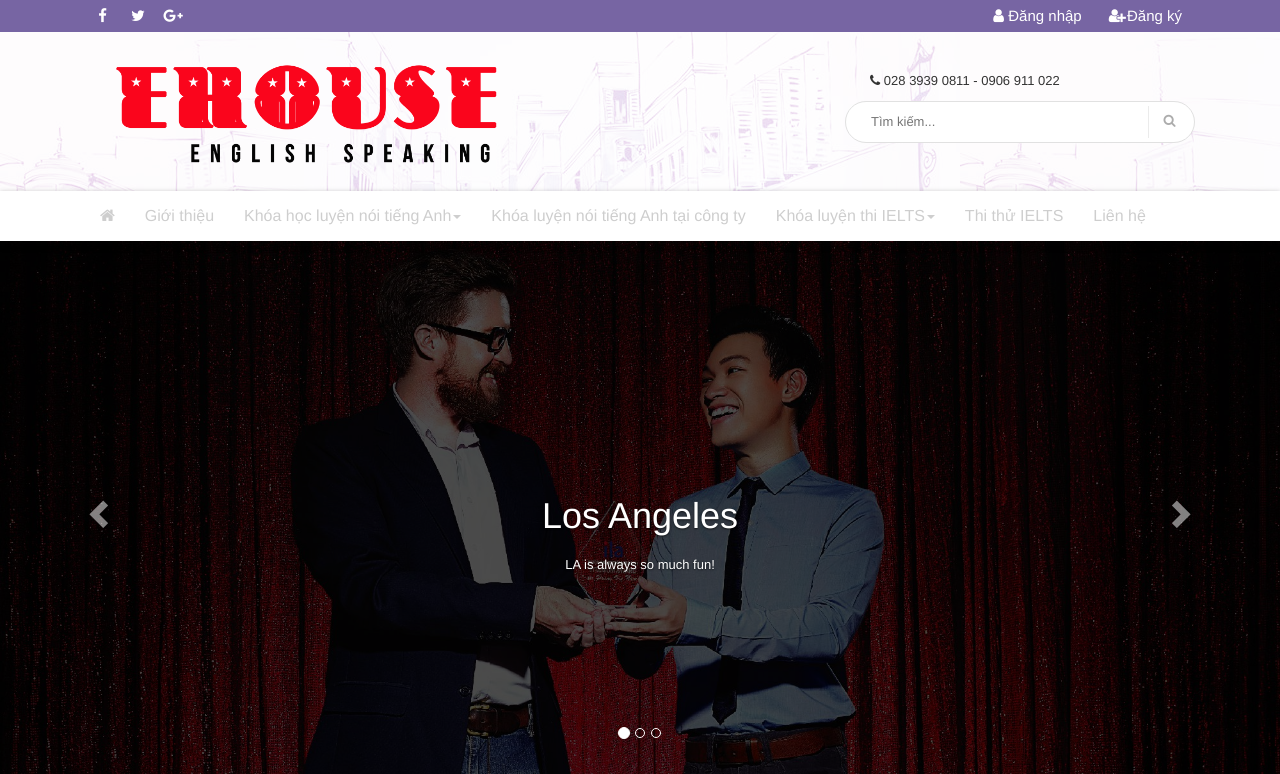
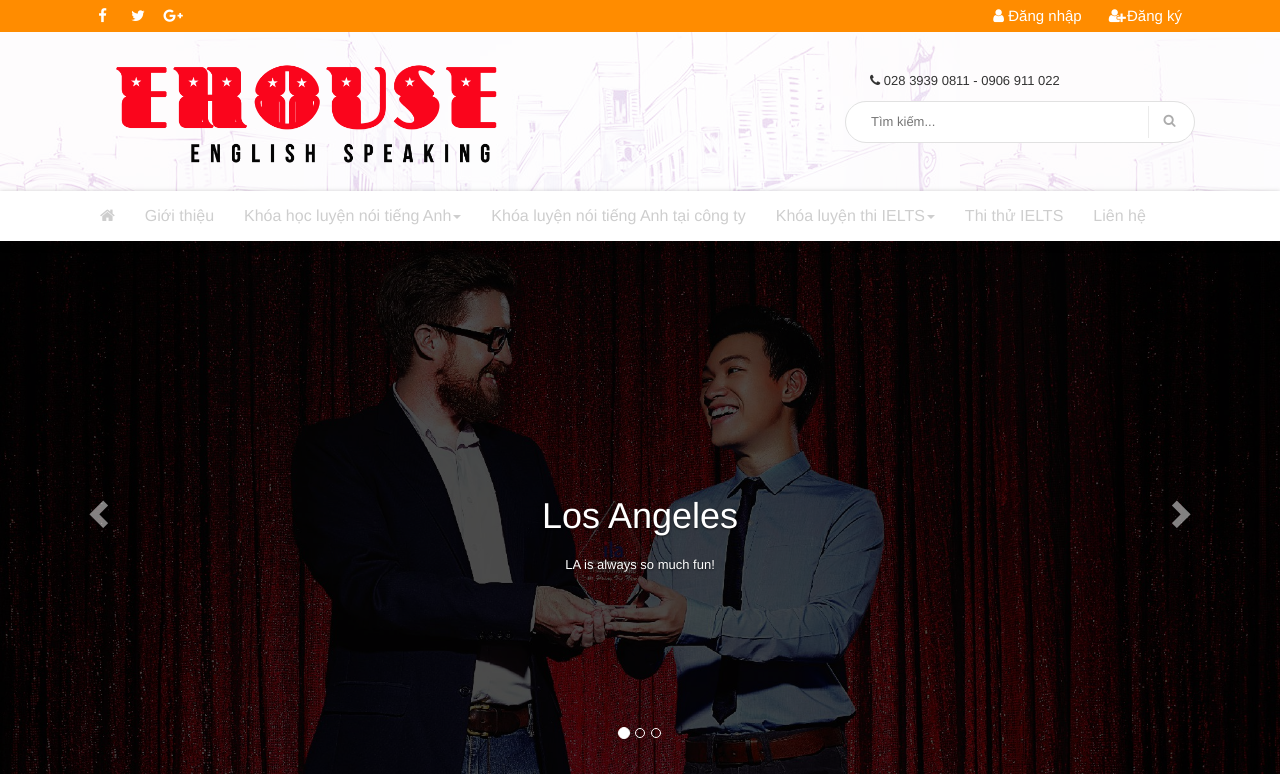
Before and after one commit to minhsu57/ehouse, a CodeIgniter app: page /project/index.php/home/index in a window 1280 px wide. Shown: the top 774 px of the page. Run offline with CodeIgniter, Linux system fonts and the light colour scheme; data comes from the database, SQL or seed files in the repository; some libraries are stand-ins or nearby versions.

Commit message:
change color header top

```diff
--- a/public/css/style.css
+++ b/public/css/style.css
@@ -69,7 +69,7 @@ h6, h6 a, h6 a:hover, a.content_link .title {
     font-size: 13px;
     height: 32px;
     line-height: 32px;
-    background-color: #7765a3;
+    background-color: #ff8c00;
 }
 .header .top ul {
     list-style: none;
```
